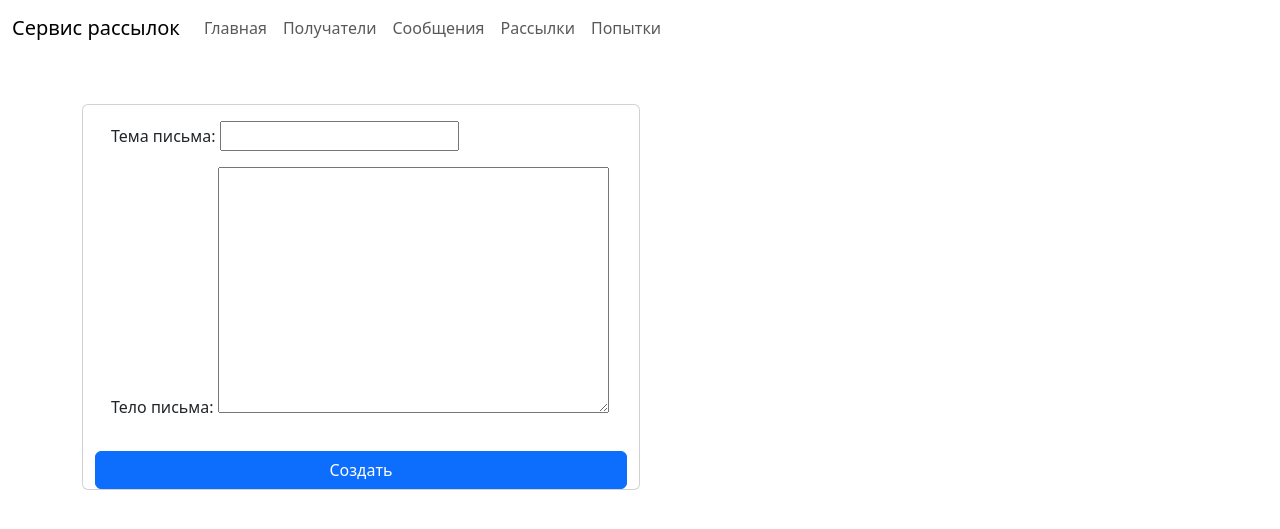
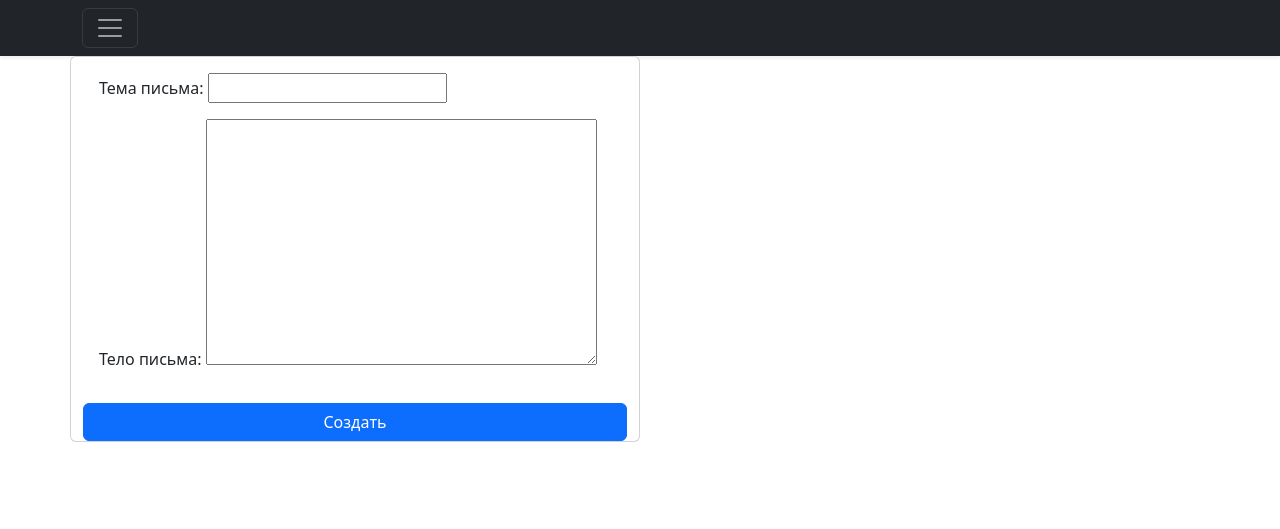
Before and after one commit to knewtr/mailshot_project, a Django app: page /message/create/ in a window 1280 px wide. Shown: the top 529 px of the page. Run offline with Django 5.2, Linux system fonts and the light colour scheme; some libraries are stand-ins or nearby versions.

Commit message:
add navbar, commands, ups urls

```diff
--- a/config/urls.py
+++ b/config/urls.py
@@ -2,11 +2,13 @@ from django.conf import settings
 from django.conf.urls.static import static
 from django.contrib import admin
 from django.urls import include, path
+
 from mailshot.views import RecipientListView
 
 urlpatterns = [
     path("admin/", admin.site.urls),
     path("", include("mailshot.urls", namespace="mailshot")),
+    path("users/", include("users.urls", namespace="users")),
 ]
 
 if settings.DEBUG:
--- a/mailshot/admin.py
+++ b/mailshot/admin.py
@@ -1,6 +1,6 @@
 from django.contrib import admin
 
-from mailshot.models import Recipient, Message, Mailshot
+from mailshot.models import Mailshot, Message, Recipient
 
 
 @admin.register(Recipient)
@@ -9,12 +9,14 @@ class RecipientAdmin(admin.ModelAdmin):
     search_fields = ("name",)
     ordering = ("email",)
 
+
 @admin.register(Message)
 class MessageAdmin(admin.ModelAdmin):
     list_display = ("theme", "content")
     search_fields = ("theme",)
     ordering = ("theme",)
 
+
 @admin.register(Mailshot)
 class MailshotAdmin(admin.ModelAdmin):
     list_display = ("message",)
--- a/mailshot/forms.py
+++ b/mailshot/forms.py
@@ -2,6 +2,7 @@ from django.core.exceptions import ValidationError
 from django.forms import BooleanField, ModelForm
 
 from mailshot.models import Message
+
 
 class MessageFormMixin:
     def __init__(self, *args, **kwargs):
--- a/mailshot/templates/mailshot/base.html
+++ b/mailshot/templates/mailshot/base.html
@@ -1,5 +1,10 @@
 {% load static %}
 <!doctype html>
+
+<header data-bs-theme="dark">
+  {% include 'mailshot/nav_menu.html' %}
+</header>
+
 <html lang="en" data-bs-theme="light">
   <head>
     <meta charset="UTF-8">
@@ -11,34 +16,6 @@
   </head>
 
   <body>
-    <nav class="navbar navbar-expand-lg navbar-auto bg-auto">
-      <div class="container-fluid">
-          <a class="navbar-brand" href="#">Сервис рассылок</a>
-          <button class="navbar-toggler" type="button" data-toggle="collapse" data-target="#navbarNav" aria-controls="navbarNav" aria-expanded="false" aria-label="Toggle navigation">
-            <span class="navbar-toggler-icon"></span>
-          </button>
-          <div class="collapse navbar-collapse" id="navbarNav">
-            <ul class="navbar-nav">
-                <li class="nav-item active">
-                    <a class="nav-link" href="/home/">Главная</a>
-                </li>
-                <li class="nav-item">
-                    <a class="nav-link" href="/recipient/list/">Получатели</a>
-                </li>
-                <li class="nav-item">
-                    <a class="nav-link" href="/message/list/">Сообщения</a>
-                </li>
-                <li class="nav-item">
-                    <a class="nav-link" href="/mailshot/list/">Рассылки</a>
-                </li>
-                <li class="nav-item">
-                    <a class="nav-link" href="#">Попытки</a>
-                </li>
-            </ul>
-          </div>
-      </div>
-    </nav>
-    <div class="container mt-5">
       {% block content %}{% endblock %}
     </div>
     <script src="{% static 'js/bootstrap.bundle.min.js' %}"></script>
--- /dev/null
+++ b/mailshot/templates/mailshot/nav_menu.html
@@ -0,0 +1,45 @@
+
+  <div class="collapse text-bg-dark" id="navbarHeader">
+    <div class="container">
+      <div class="row">
+        <div class="col-sm-8 col-md-7 py-4">
+          <h4>Сервис рассылок</h4>
+          <ul class="list-unstyled">
+            {% if user.is_authenticated %}
+            <li class="nav-item">
+                    <a class="nav-link" href="/recipient/list/">Получатели</a>
+                </li>
+                <li class="nav-item">
+                    <a class="nav-link" href="/message/list/">Сообщения</a>
+                </li>
+                <li class="nav-item">
+                    <a class="nav-link" href="/mailshot/list/">Рассылки</a>
+                </li>
+                <li class="nav-item">
+                    <a class="nav-link" href="#">Попытки</a>
+                </li>
+            {% endif %}
+          </ul>
+        </div>
+        <div class="col-sm-4 offset-md-1 py-4">
+          <h4>Навигация</h4>
+          <ul class="list-unstyled">
+            <li><a href="{% url 'mailshot:message_list' %}" class="text-white">Главная</a></li>
+            {% if user.is_authenticated %}
+            <li><a href="{% url 'users:logout' %}" class="text-white">Выход</a></li>
+            {% else %}
+            <li><a href="{% url 'users:login' %}" class="text-white">Вход</a></li>
+            <li><a href="{% url 'users:register' %}" class="text-white">Регистрация</a></li>
+            {% endif %}
+          </ul>
+        </div>
+      </div>
+    </div>
+  </div>
+  <div class="navbar navbar-dark bg-dark shadow-sm">
+    <div class="container">
+      <button class="navbar-toggler" type="button" data-bs-toggle="collapse" data-bs-target="#navbarHeader" aria-controls="navbarHeader" aria-expanded="false" aria-label="Toggle navigation">
+        <span class="navbar-toggler-icon"></span>
+      </button>
+    </div>
+  </div>
--- a/mailshot/urls.py
+++ b/mailshot/urls.py
@@ -1,18 +1,11 @@
 from django.urls import path
 
 from mailshot.apps import MailshotConfig
-from mailshot.views import (
-    RecipientCreateView,
-    RecipientDeleteView,
-    RecipientDetailView,
-    RecipientListView,
-    RecipientUpdateView,
-    MessageCreateView,
-    MessageDeleteView,
-    MessageDetailView,
-    MessageListView,
-    MessageUpdateView,
-)
+from mailshot.views import (MessageCreateView, MessageDeleteView,
+                            MessageDetailView, MessageListView,
+                            MessageUpdateView, RecipientCreateView,
+                            RecipientDeleteView, RecipientDetailView,
+                            RecipientListView, RecipientUpdateView)
 
 app_name = MailshotConfig.name
 
--- a/users/management/commands/csu.py
+++ b/users/management/commands/csu.py
@@ -5,7 +5,7 @@ from users.models import User
 
 class Command(BaseCommand):
     def handle(self, *args, **options):
-        user = User.objects.create(email="admin@email.com")
+        user = User.objects.create(email="admin@email.com", username="admin@email.com")
         user.set_password("1234qwe")
         user.is_active = True
         user.is_staff = True
--- a/users/models.py
+++ b/users/models.py
@@ -27,7 +27,6 @@ class User(AbstractUser):
         help_text="Загрузите аватар",
     )
 
-
     USERNAME_FIELD = "email"
     REQUIRED_FIELDS = []
 
--- a/users/urls.py
+++ b/users/urls.py
@@ -9,7 +9,7 @@ app_name = UsersConfig.name
 urlpatterns = [
     path("login/", LoginView.as_view(template_name="login.html"), name="login"),
     path(
-        "logout/", LogoutView.as_view(next_page="catalog:product_list"), name="logout"
+        "logout/", LogoutView.as_view(next_page="mailshot:message_list"), name="logout"
     ),
     path("register/", UserCreateView.as_view(), name="register"),
 ]
```
Also changed, not shown: config/settings.py (+9 -13 lines), mailshot/management/commands/send_mail.py (+6 -5 lines), mailshot/models.py (+15 -11 lines), mailshot/views.py (+10 -12 lines), users/admin.py (line endings or trailing spaces).
